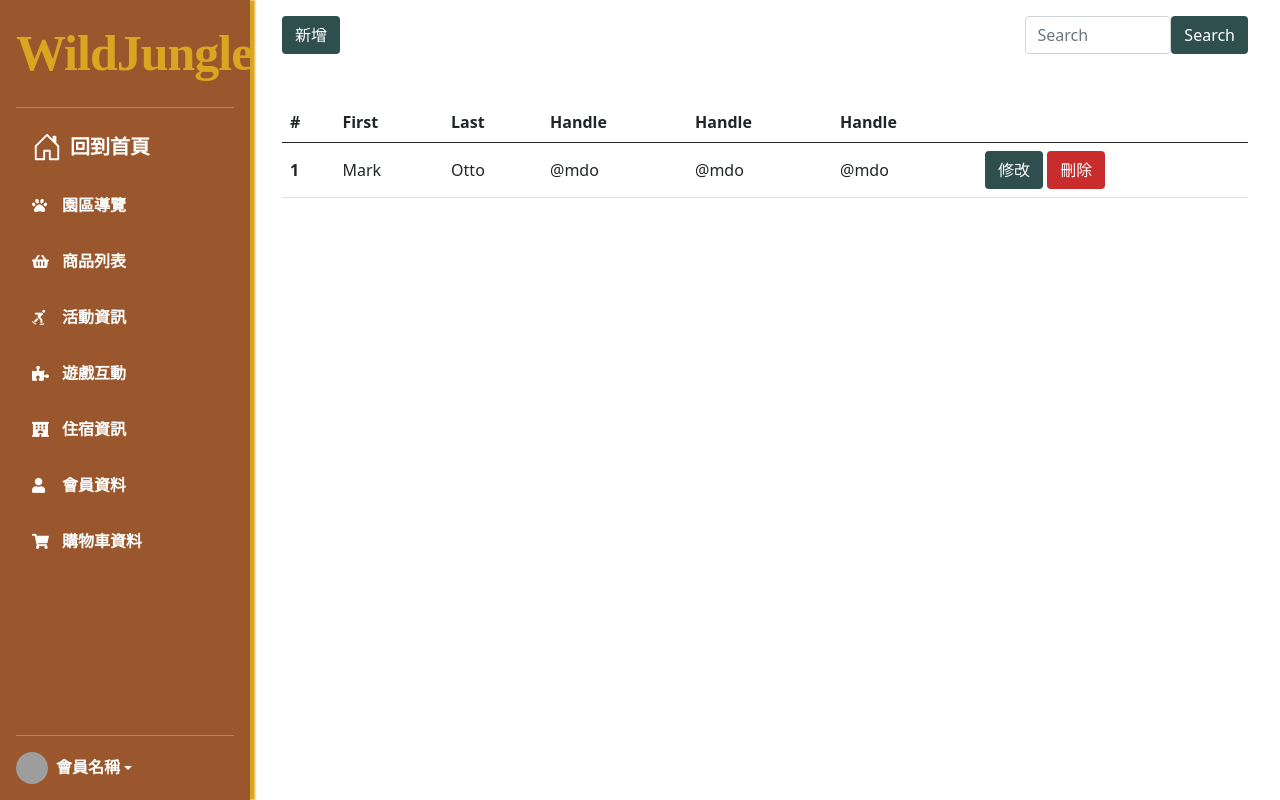
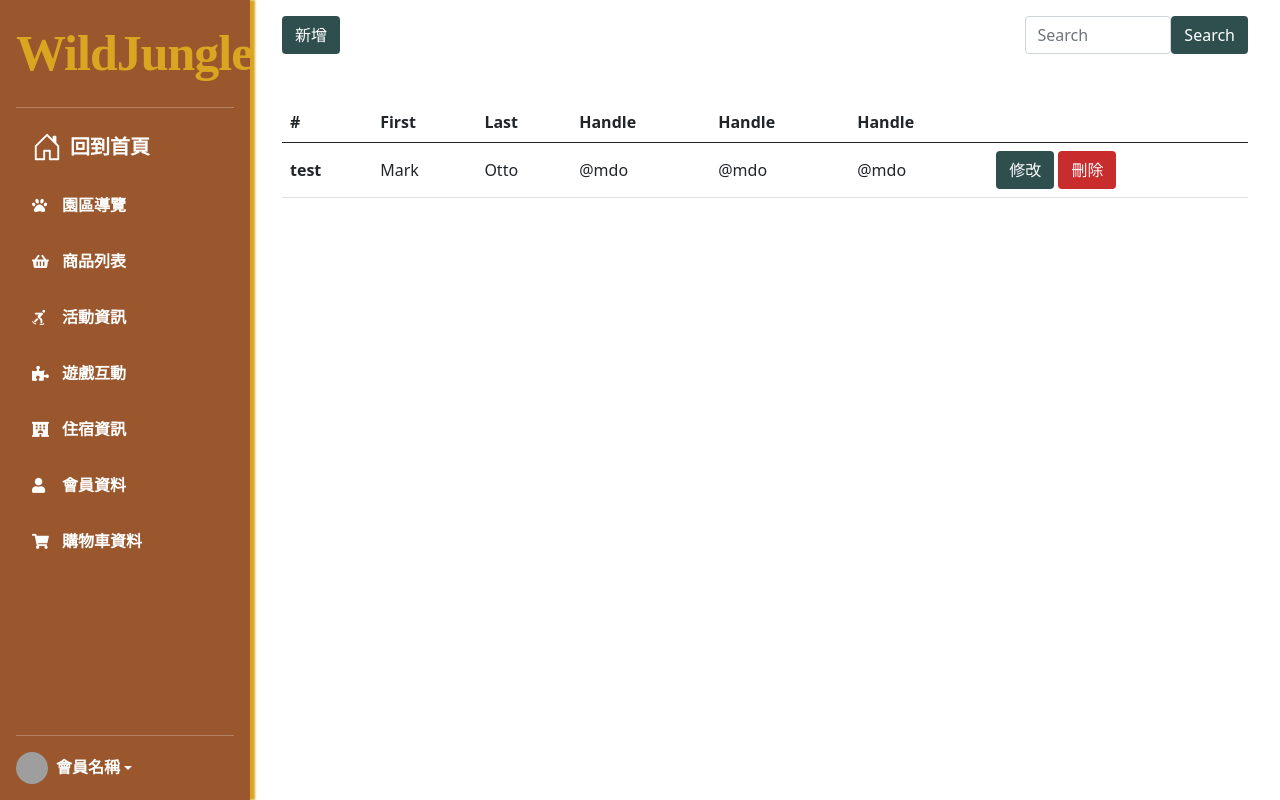
Before and after one commit to Lnhngx/myTeamWork, a PHP site: page /index_.php in a window 1280 px wide. Run offline with PHP 8.4, Linux system fonts and the light colour scheme; some web fonts are replaced; grey boxes are pictures that could not be loaded.

Commit message:
這個檔名用自己名稱修改

```diff
--- a/parts/__navbar.php
+++ b/parts/__navbar.php
@@ -83,7 +83,7 @@
                 </thead>
                 <tbody>
                     <tr class="tables">
-                        <th scope="row">1</th>
+                        <th scope="row">test</th>
                         <td>Mark</td>
                         <td>Otto</td>
                         <td>@mdo</td>
```
